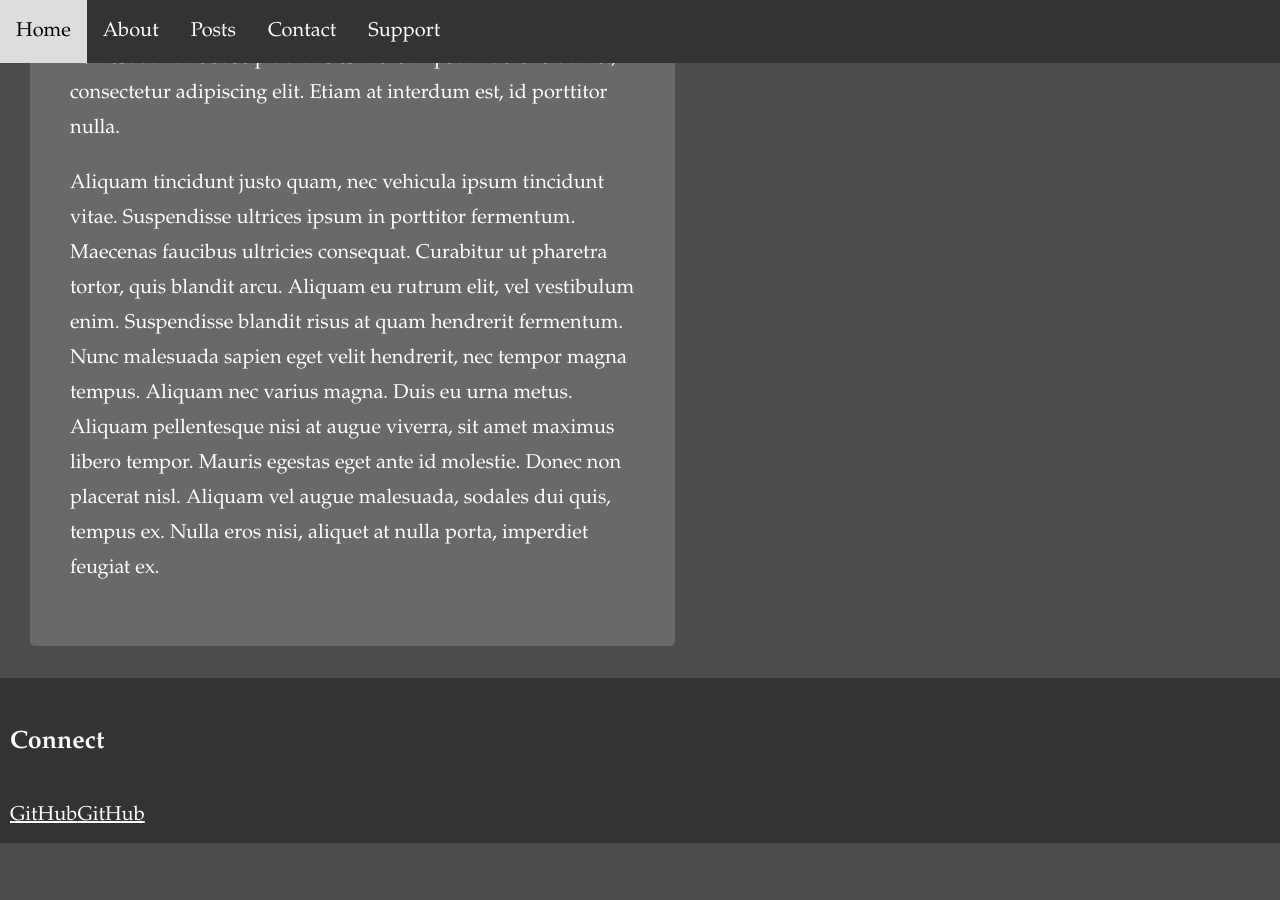
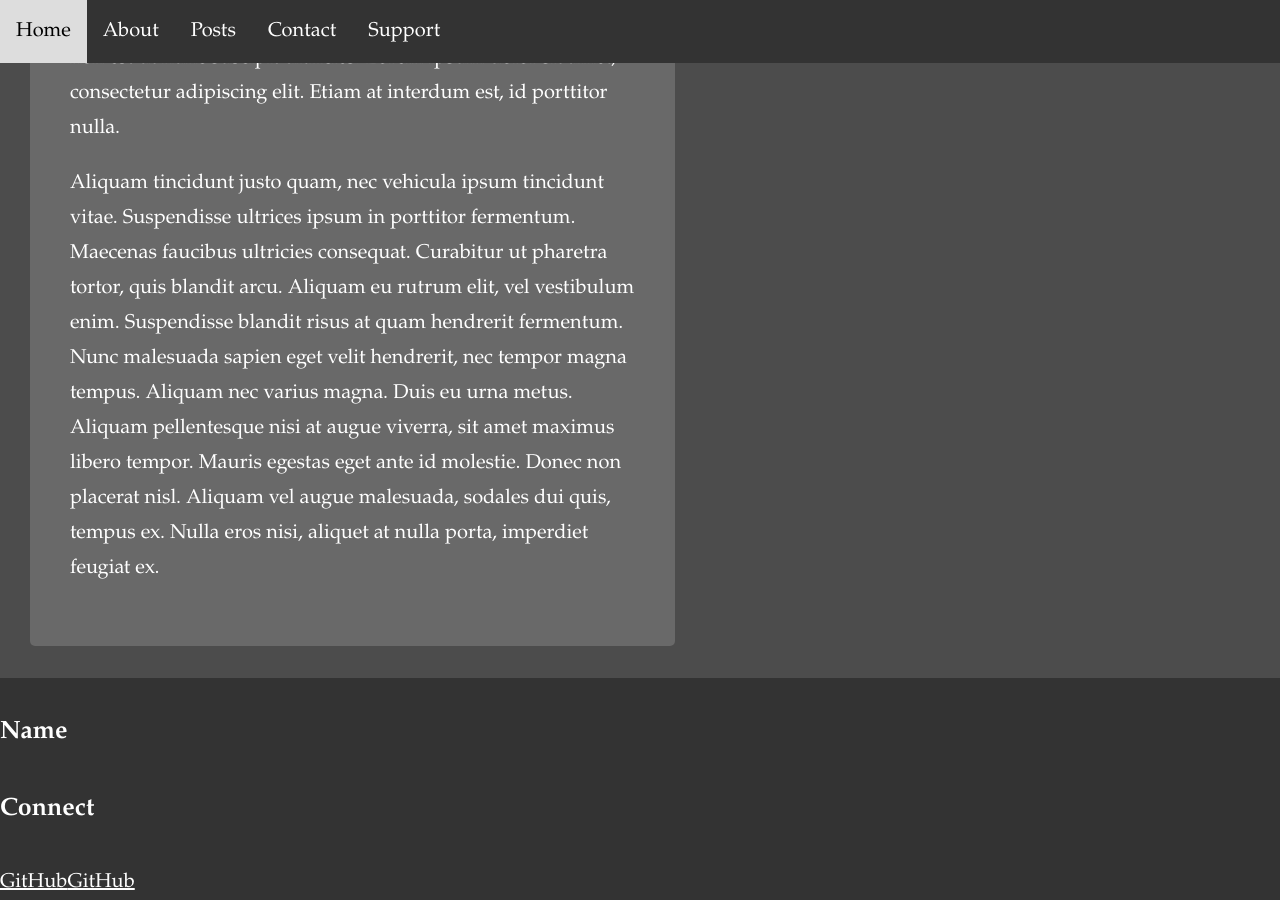
Before and after one commit to sutterj/jekylldark, a Jekyll site: the page built from index.html, in a window 1280 px wide and 900 px high, scrolled down 1537 px. Built offline with Jekyll 4.4.1, drawn with Linux system fonts in a browser that asks for light colours; nearby versions of some CDN libraries; before the commit the page ends 2380 px from its top, so only the background shows below that.

Commit message:
Update footer.html

```diff
--- a/_includes/footer.html
+++ b/_includes/footer.html
@@ -1,11 +1,19 @@
 {% assign footerdata = site.data.footer %}
-<div class="footer-content">
+<div class="footer-wrapper">
   {% for footeritem in footerdata %}
     {% if footeritem.header == "Connect" %}
-      <h4>{{ footeritem.header }}</h4>
-      {%- for connect in footeritem.social -%}
-        <img src="{{ connect.image }}" alt=""><a class="text-link" href="{{ connect.url }}">{{ connect.title }}</a>
-      {%- endfor -%}
+      <div class="footer-area2">
+        {% if footeritem.header == "Connect" %}
+          <h4>{{ footeritem.header }}</h4>
+          {%- for connect in footeritem.social -%}
+            <img src="{{ connect.image }}" alt=""><a class="text-link" href="{{ connect.url }}">{{ connect.title }}</a>
+          {%- endfor -%}
+        {% endif %}
+      </div>
+    {% else %}
+      <div class="footer-area1">
+        <h4>{{ footeritem.header }}</h4>
+      </div>
     {% endif %}
   {% endfor %}
 </div>
```
